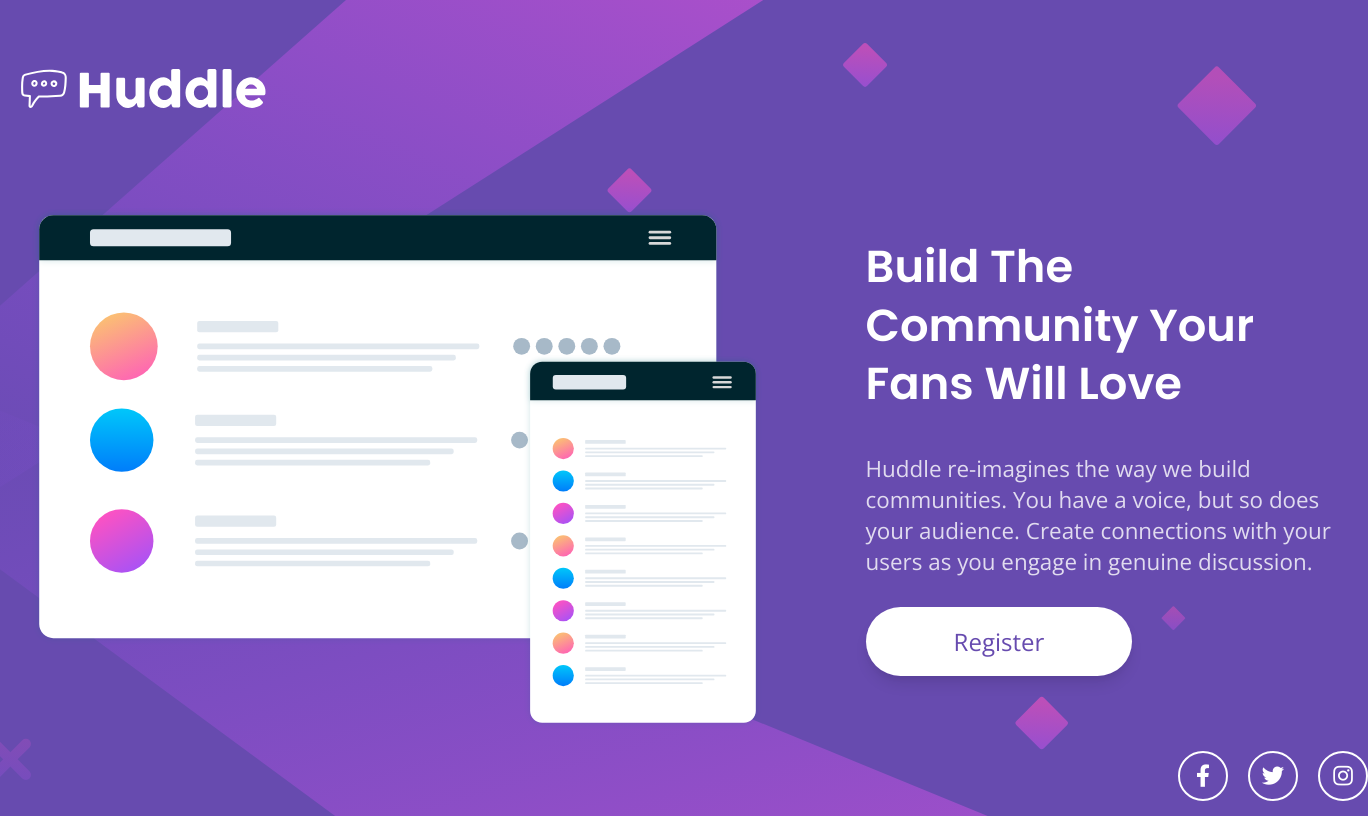
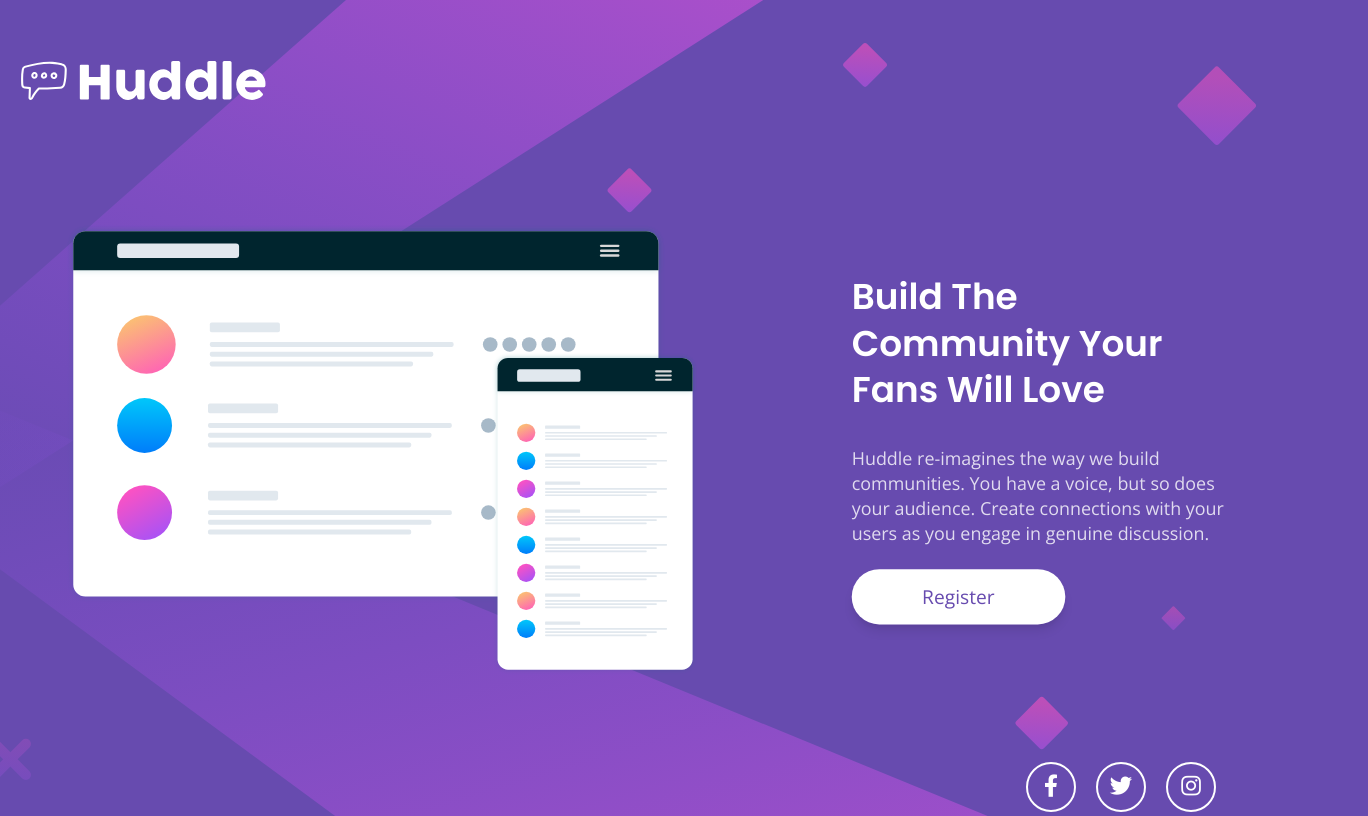
Before and after one commit to Lutefd/huddle-landing-page-with-single-introductory-section-master, a plain HTML site: page index.html in a window 1280 px wide. Shown: the whole page, 1368 px wide, since content can reach past the window. Drawn offline with nearby package versions, Linux system fonts and the light colour scheme.

Commit message:
Tried to fix the position and scle of the layout

```diff
--- a/index.html
+++ b/index.html
@@ -68,5 +68,6 @@
         </li>
       </ul>
     </div>
+    <div></div>
   </body>
 </html>
--- a/scss/components/_container.scss
+++ b/scss/components/_container.scss
@@ -1,9 +1,9 @@
 .container {
   height: 100vh;
   margin: auto;
-  padding-top: 3rem;
+  padding-top: 2.5rem;
   max-width: 100%;
-  width: 85rem;
+  width: 80rem;
 }
 
 .flex {
@@ -12,12 +12,14 @@
   margin-right: 1rem;
   margin-left: 1.5rem;
   gap: 2.5rem;
+  position: relative;
   > div:first-child {
+    transform: scale(0.9);
     margin-right: 2rem;
     flex: 0.6;
   }
   > div:last-child {
-    margin-left: 2rem;
+    transform: scale(0.8);
     flex: 0.4;
   }
 }
@@ -36,7 +38,9 @@
 }
 .social-icons {
   display: flex;
-  justify-content: flex-end;
+  position: absolute;
+  right: 5%;
+  top: 33em;
   a {
     display: inline-flex;
     align-items: center;
```
Also changed, not shown: dist/css/main.css, 1 other file.
